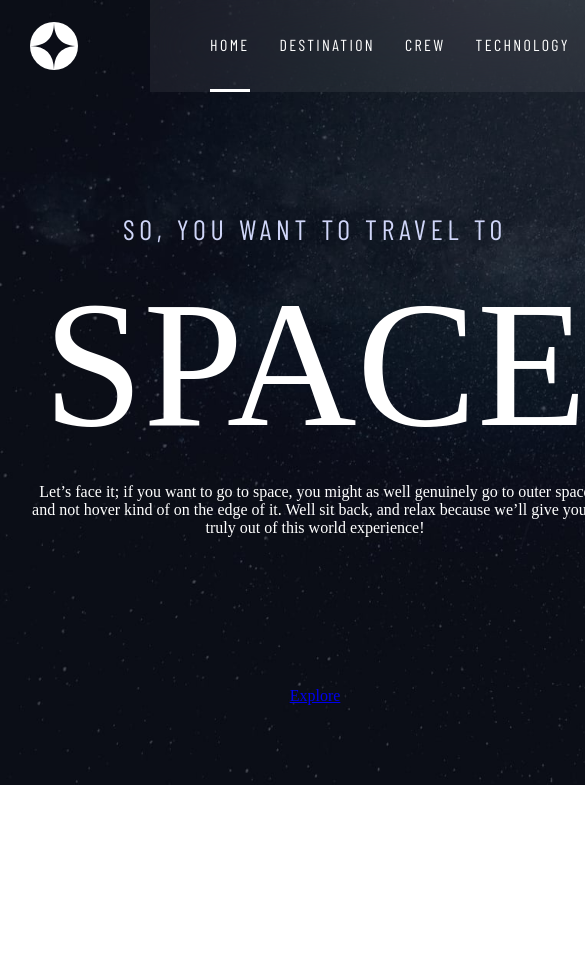
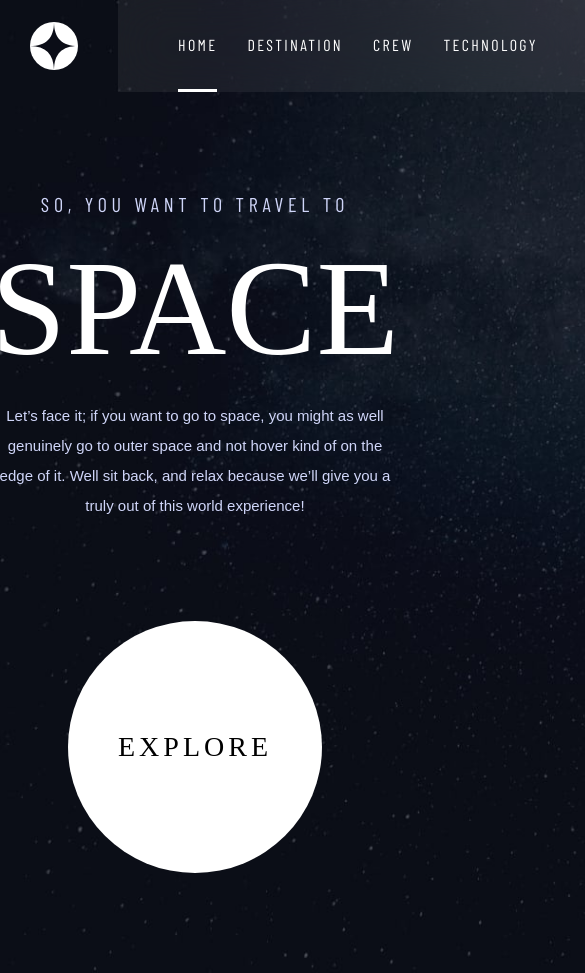
Before and after one commit to DanielMen97/Space, a React (Vite) app in the folder Space-website/: page / in a window 390 px wide. Shown: the top 973 px of the page, 585 px wide, since content can reach past the window. Before the commit the page ends 844 px from the top, so only its background shows below. Built offline with nearby package versions, Linux system fonts and the light colour scheme; a web font is replaced by a local one.

Commit message:
Responsive correction destination

```diff
--- a/Space-website/src/App.module.scss
+++ b/Space-website/src/App.module.scss
@@ -1,6 +1,5 @@
 .app{
   padding: 40px 0 0 50px;
-  width: fit-content;
 }
 
 @media(max-width: 768px) {
@@ -8,7 +7,6 @@
   .app{
     padding: 0 0 0 30px;
   }
-
 }
 
 @media(max-width: 376px) {
--- a/Space-website/src/components/home/home.jsx
+++ b/Space-website/src/components/home/home.jsx
@@ -4,17 +4,17 @@ import { NavLink } from 'react-router-dom';
 export const Home = () => {
 
   return (
-    <div className={styles.home_container}>
-      <section className={styles.home_section}>
+    <div className={styles.homeContainer}>
+      <section className={styles.homeSection}>
         <h5>So, you want to travel to</h5>
         <article className={styles.title}>Space</article>
-        <p>Let’s face it; if you want to go to space, you might as well genuinely go to
+        <p className={styles.parrafoHome}>Let’s face it; if you want to go to space, you might as well genuinely go to
           outer space and not hover kind of on the edge of it. Well sit back, and relax
           because we’ll give you a truly out of this world experience!</p>
       </section>
-      <div className={styles.home_explore}>
+      <div className={styles.homeExplore}>
         <NavLink className={styles.link} to='/destination'>
-          <p>Explore</p>
+          EXPLORE
         </NavLink>
       </div>
     </div>
--- a/Space-website/src/components/home/home.module.scss
+++ b/Space-website/src/components/home/home.module.scss
@@ -1,22 +1,21 @@
 
-.home_container{
+.homeContainer{
   display: flex;
-  padding: 100px 100px 80px 0;
+  margin: 150px 100px 100px 0;
   justify-content: space-around;
-}
 
-  .home_section{
+  .homeSection{
     display: flex;
     color: white;
     flex-direction: column;
     justify-content: flex-end;
     gap: 15px;
-    width: 570px;
+    max-width: 400px;
 
     h5{
       color: #d0d6f9;;
       text-transform: uppercase;
-      font-size: 28px;
+      font-size: 24px;
       font-family: "Barlow Condensed";
       letter-spacing: 4.75px;
       font-weight: normal;
@@ -25,105 +24,93 @@
     .title{
       font-family: "bellefair";
       text-transform: uppercase;
-      font-size: 150px;
+      font-size: 135px;
       text-decoration: none;
     }
 
-.home_section p{
-  color: #d0d6f9;
-  font-size: 17px;
-  font-family: sans-serif;
-  line-height: 30px;
-  padding-right: 100px;
+    .parrafoHome{
+      color: #d0d6f9;
+      font-family: sans-serif;
+      line-height: 30px;
+      font-size: 15px;
+    }
 }
 
-  .home_explore{
+  .homeExplore{
     display: flex;
     align-items: flex-end;
-    margin: 100px 20px 0 80px;
 
     .link{
+      text-decoration: none;
+      padding: 110px 50px;
+      background-color: white;
+      border-radius: 50%;
+      font-size: 28px;
       color: black;
-      text-decoration: none;
+      letter-spacing: 4px;
+    }
 
-      p{
-        background-color: white;
-        padding: 120px 60px;
-        border-radius: 50%;
-        text-transform: uppercase;
-        font-size: 30px;
-        letter-spacing: 2.35px;
-
-        :hover{
-          transition: 0.3s;
-          box-shadow: -5px -4px 0px 75px #fff1;
-        }
-      }
+    :hover{
+      transition: 0.3s;
+      box-shadow: -5px -4px 0px 75px #fff1;
     }
   }
 }
 
 @media(max-width: 768px) {
 
-  .home_container{
-    flex-direction: column;
-    padding-right: 30px;
+.homeContainer{
+  margin: 100px 0 0 0;
+  flex-direction: column;
+  align-items: center;
+  padding-right: 30px;
+
+  .homeSection{
     align-items: center;
+    max-width: 450px;
 
-    .home_section{
-      align-items: center;
+    h5{
+      font-size: 20px;
+    }
 
-      .title{
-        font-size: 180px;
-      }
-
-      p{
-        padding-right: 0;
-        text-align: center;
-      }
-    }
-    .home_explore{
-      margin: 150px 0 0 0;
+    .parrafoHome{
+      text-align: center;
     }
   }
+
+  .homeExplore{
+    padding: 100px 0;
+  }
+}
 }
 
 @media(max-width: 376px) {
 
-  .home_container{
-    padding: 50px 0 0 0;
+  .homeContainer{
+    padding: 0;
 
-    .home_section{
-      width: 100%;
-
+    .homeSection{
       h5{
         font-size: 15px;
-        letter-spacing: 3px;
-      }
-
-      p{
-        font-size: 13px;
-        line-height: 22px;
-        width: 300px;
-        text-align: center;
       }
 
       .title{
-        font-size: 83px;
+        font-size: 100px;
+      }
+
+      .parrafoHome{
+        line-height: 22px;
+        font-size: 14px;
       }
     }
+    .homeExplore{
+      padding: 150px 0;
+
+      .link{
+        font-size: 22px;
+        padding: 80px 30px;
+      }
+  }
   }
 
-  .home_explore{
-    margin-top: 40px;
-
-    p{
-      padding: 62px 28px;
-      font-size: 17px;
-
-      :hover{
-        display: none;
-      }
-    }
-  }
 }
--- a/Space-website/src/components/technology/technologyContent/styles.module.scss
+++ b/Space-website/src/components/technology/technologyContent/styles.module.scss
@@ -37,6 +37,10 @@
     img{
       object-fit: cover;
     }
+
+    .imageResponsive{
+      display: none;
+    }
   }
 }
 
@@ -74,6 +78,11 @@
       padding: 20px 0;
 
       .imageTech {
+        display: none;
+      }
+
+      .imageResponsive{
+        display: block;
         width: 100%;
       }
 
--- a/Space-website/src/components/technology/technologyContent/technologyContent.jsx
+++ b/Space-website/src/components/technology/technologyContent/technologyContent.jsx
@@ -12,22 +12,11 @@ export const TechnologyContent = () => {
     },
     "description": "A launch vehicle or carrier rocket is a rocket-propelled vehicle used to carry a payload from Earth's surface to space, usually to Earth orbit or beyond. Our WEB-X carrier rocket is the most powerful in operation. Standing 150 metres tall, it's quite an awe-inspiring sight on the launch pad!"
   })
-
   const techInfoSelect = (itemSelect) => {
     setInfoSelect(itemSelect)
   }
 
-  const [windowWidth, setWindowWidth] = useState()
-  useEffect(() => {
-    const handleResize = () => {
-      setWindowWidth(window.innerWidth)
-    }
-    window.addEventListener('resize', handleResize)
-    return () => {
-      window.removeEventListener('resize', handleResize)
-    };
-  }, [])
-  const imagenTecnology = (windowWidth <= 768) ? infoSelect.images.landscape : infoSelect.images.portrait
+  console.log("Render")
 
   return (
     <div className={styles.contentContainer}>
@@ -42,7 +31,8 @@ export const TechnologyContent = () => {
         </article>
       </section>
       <div className={styles.imageContainer}>
-            <img className={styles.imageTech} src={imagenTecnology}></img>
+            <img className={styles.imageTech} src={infoSelect.images.portrait}></img>
+            <img className={styles.imageResponsive} src={infoSelect.images.landscape}></img>
       </div>
     </div>
   )
```
